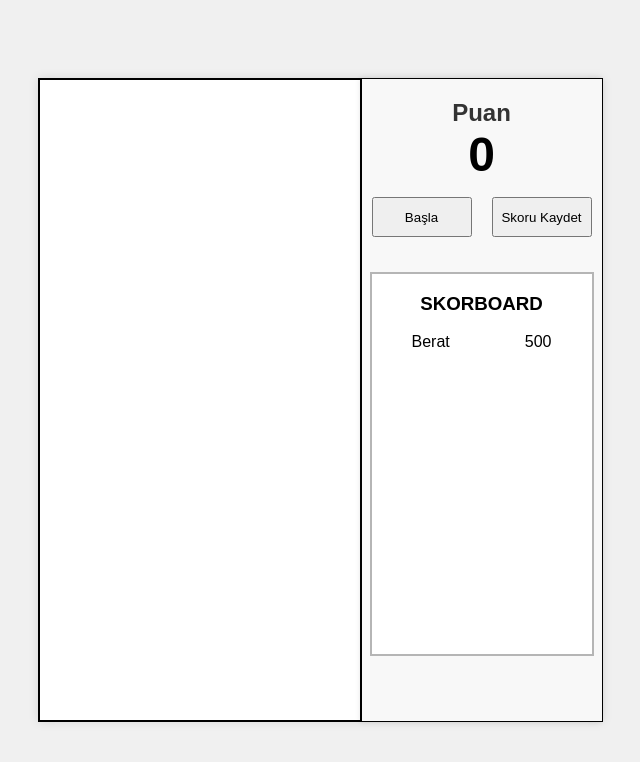
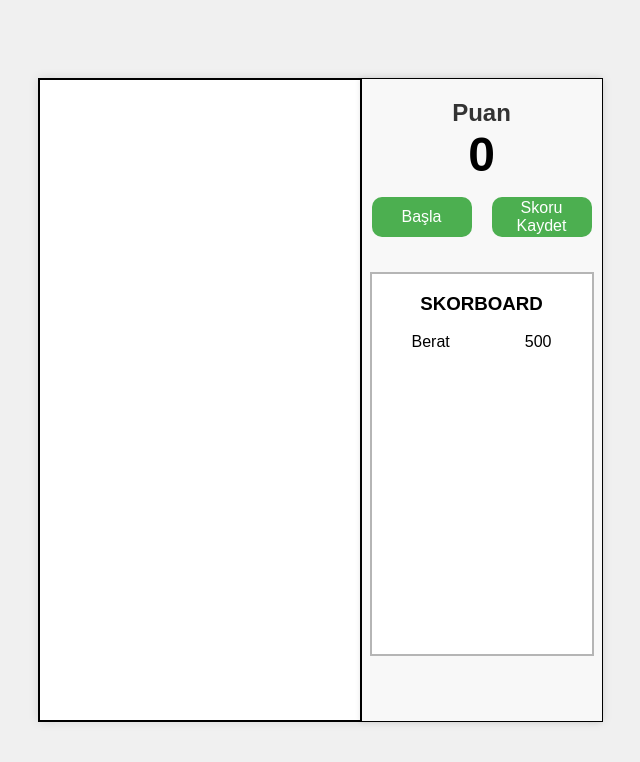
Before and after one commit to byipramaz/website, a plain HTML site: page index.html in a window 1280 px wide. Shown: the whole page, without its empty margins (320-960 px from the left). Drawn offline with Linux system fonts and the light colour scheme.

Commit message:
style.css

```diff
--- a/style.css
+++ b/style.css
@@ -47,6 +47,18 @@
         align-items: center;
         justify-content: space-between;
         margin: 15px 0 15px 0;
+    }
+
+    button {
+        background-color: #4CAF50; /* Yeşil arkaplan rengi */
+        border: none; /* Kenarlık yok */
+        color: white; /* Yazı rengi beyaz */
+        text-align: center; /* Yazıyı ortala */
+        text-decoration: none; /* Metin altı çizgisi yok */
+        display: inline-block; /* Satır içi blok */
+        font-size: 16px; /* Yazı boyutu */
+        cursor: pointer; /* İmleci el simgesi yap */
+        border-radius: 10px; /* Kenar yuvarlama */
     }
 
     #button1 {
```
